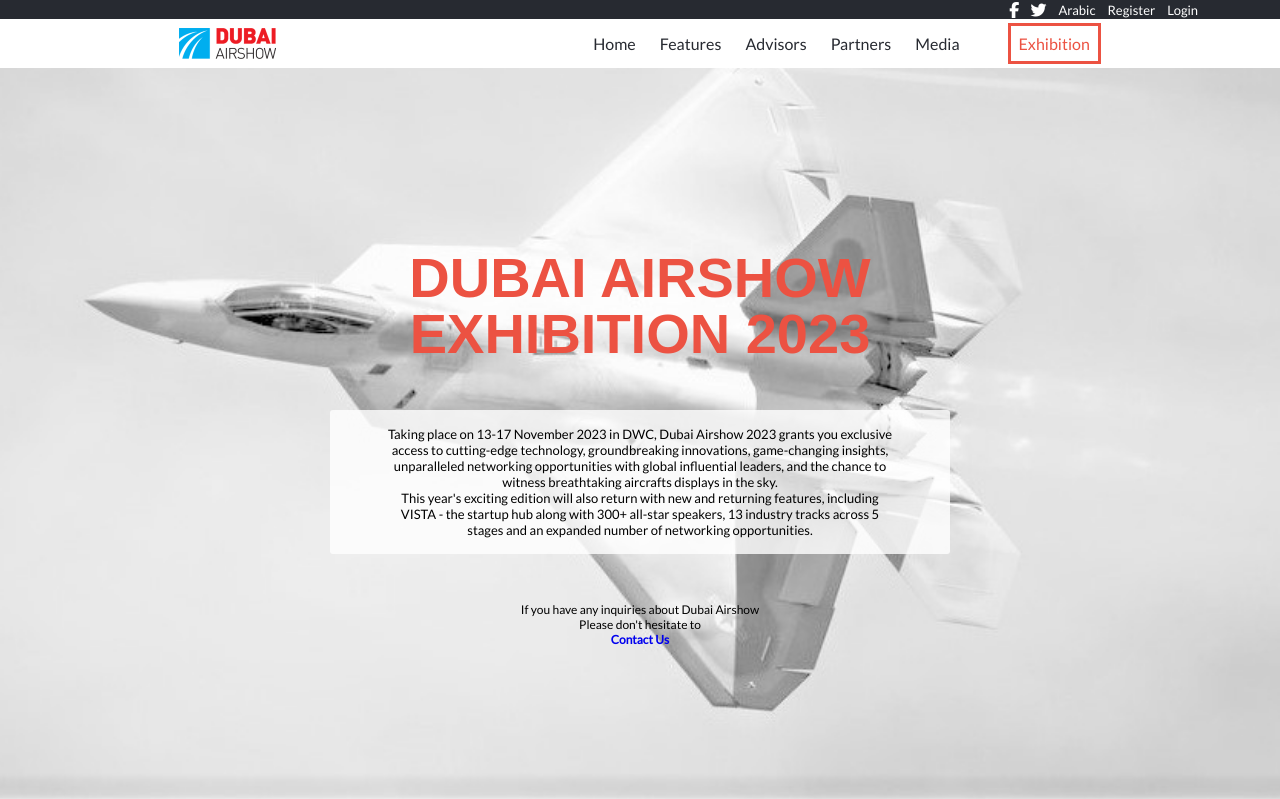
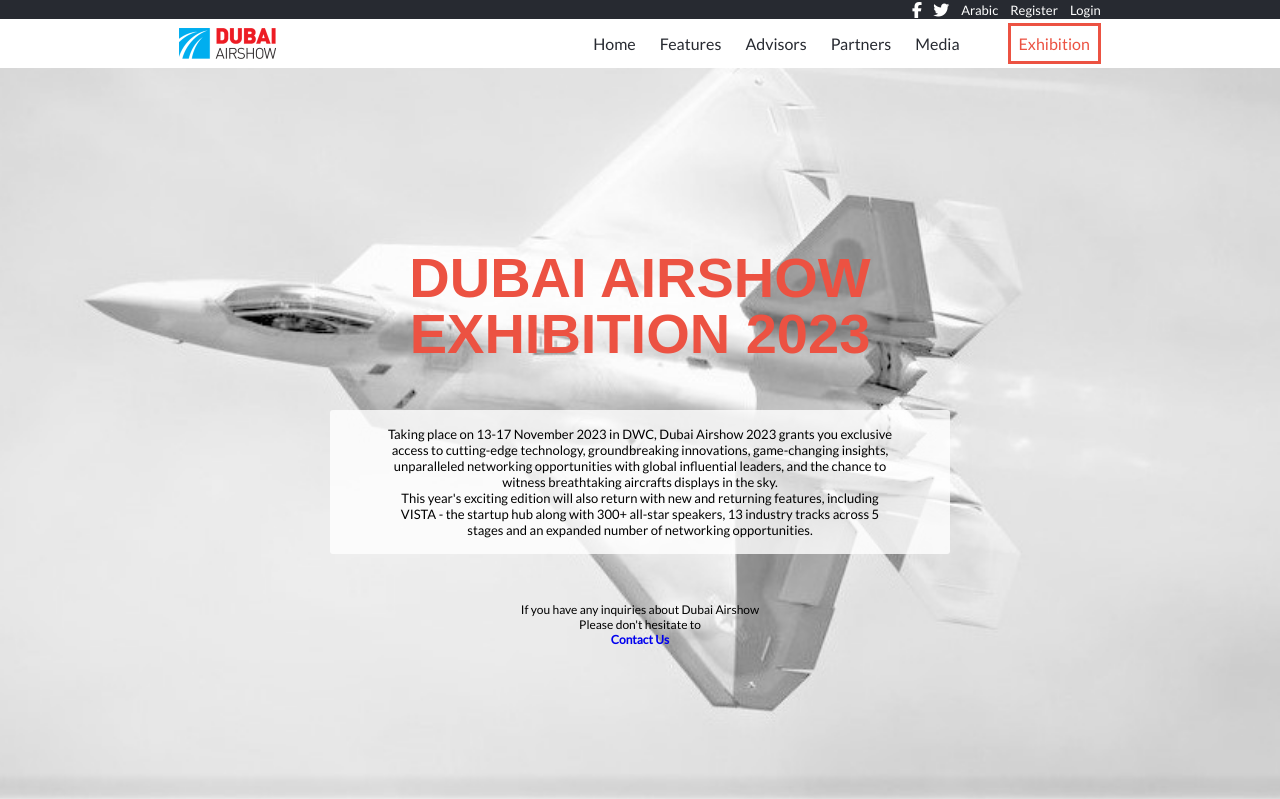
Before and after one commit to tajemouti/first-capstone, a website: page about.html in a window 1280 px wide. Shown: the top 799 px of the page. Drawn offline with Linux system fonts and the light colour scheme; a web font is replaced by a local one.

Commit message:
Add optional changes

```diff
--- a/about.css
+++ b/about.css
@@ -427,6 +427,10 @@
 }
 
 @media (width >= 1024px) {
+  .nav-bar1-list {
+    margin-right: 14%;
+  }
+
   #nav-bar2 {
     padding: 4px 14%;
   }
--- a/style.css
+++ b/style.css
@@ -229,6 +229,12 @@
   background-image: radial-gradient(#272a31 2px, transparent 0);
   background-size: 15px 15px;
   background-position: -19px -19px;
+  transition: transform 0.2s;
+}
+
+.event-card:hover {
+  transform: scale(1.1);
+  border: 2px solid #d3d3d3;
 }
 
 .event-icon {
@@ -584,6 +590,10 @@
 }
 
 @media (width >= 1024px) {
+  .nav-bar1-list {
+    margin-right: 14%;
+  }
+
   #nav-bar2 {
     padding: 4px 14%;
   }
```
